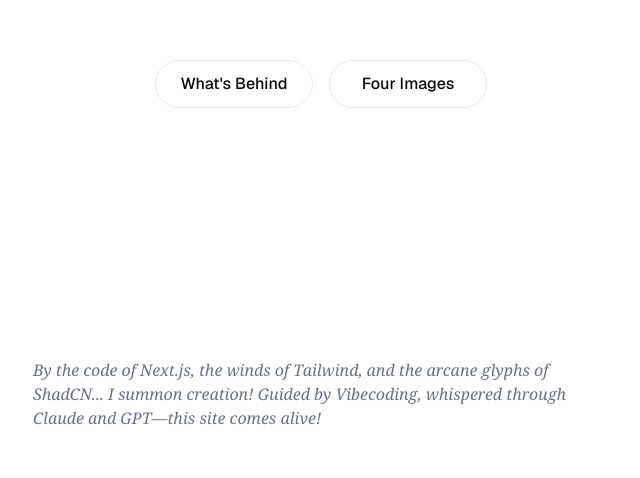
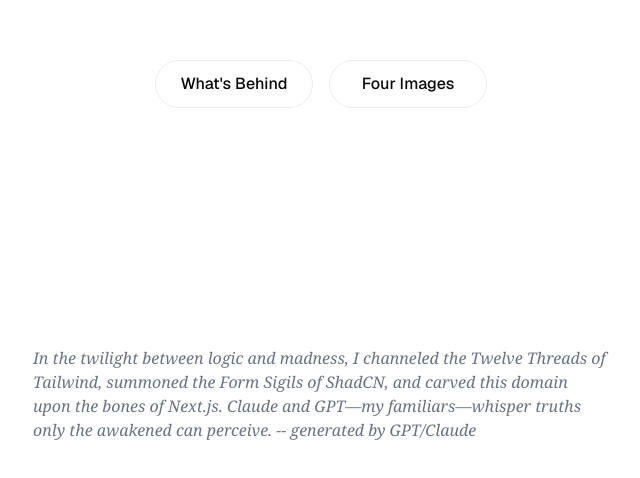
Before and after one commit to chuan-khuna/vibe-office-party-game-next, a Next.js app: page / in a window 1280 px wide. Shown: the part 316-794 px from the top of the page, without its empty margins (319-959 px from the left). Built offline with nearby package versions, Linux system fonts and the light colour scheme.

Commit message:
feat: add dynamic footers to Home component for enhanced content variety

```diff
--- a/src/app/page.tsx
+++ b/src/app/page.tsx
@@ -1,6 +1,12 @@
 import Image from 'next/image'
 
 export default function Home() {
+  const footers = [
+    'This domain stands atop fractured reality, woven with the spectral threads of Tailwind and bound by ShadCN wards. Next.js bore the gate—Claude and GPT tore it open. You now stand within the Forbidden Repo.',
+    'In the twilight between logic and madness, I channeled the Twelve Threads of Tailwind, summoned the Form Sigils of ShadCN, and carved this domain upon the bones of Next.js. Claude and GPT—my familiars—whisper truths only the awakened can perceive.',
+    'By the code of Next.js, the winds of Tailwind, and the arcane glyphs of ShadCN... I summon creation! Guided by Vibecoding, whispered through Claude and GPT—this site comes alive!',
+  ]
+
   return (
     <div className="grid grid-rows-[20px_1fr_20px] items-center justify-items-center min-h-screen p-8 pb-20 gap-16 sm:p-20 font-[family-name:var(--font-geist-sans)]">
       <main className="flex flex-col gap-[32px] row-start-2 items-center sm:items-start">
@@ -23,9 +29,7 @@ export default function Home() {
         </div>
       </main>
       <footer className="row-start-3 flex gap-[24px] flex-wrap items-center justify-center max-w-xl text-gray-500 font-serif italic">
-        By the code of Next.js, the winds of Tailwind, and the arcane glyphs of
-        ShadCN... I summon creation! Guided by Vibecoding, whispered through
-        Claude and GPT—this site comes alive!
+        {footers[Math.floor(Math.random() * footers.length)]} -- generated by GPT/Claude
       </footer>
     </div>
   )
```
